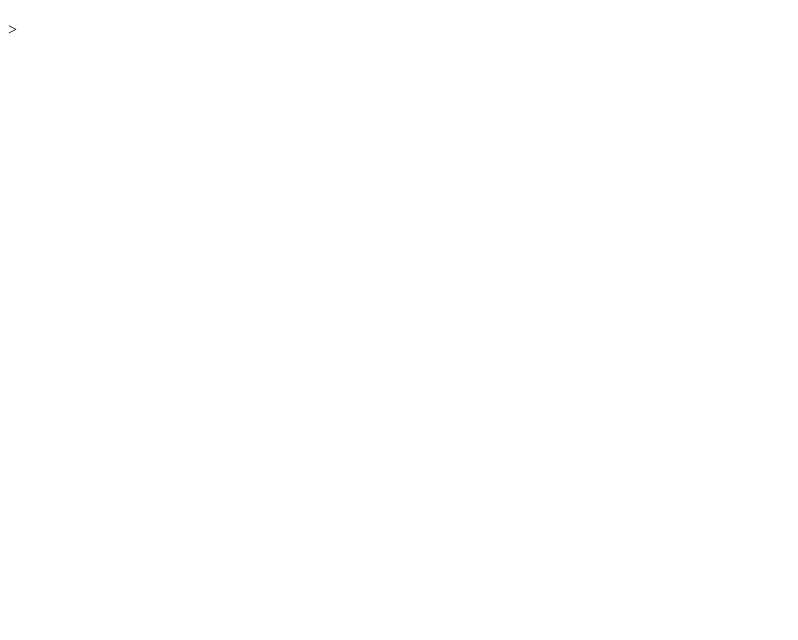
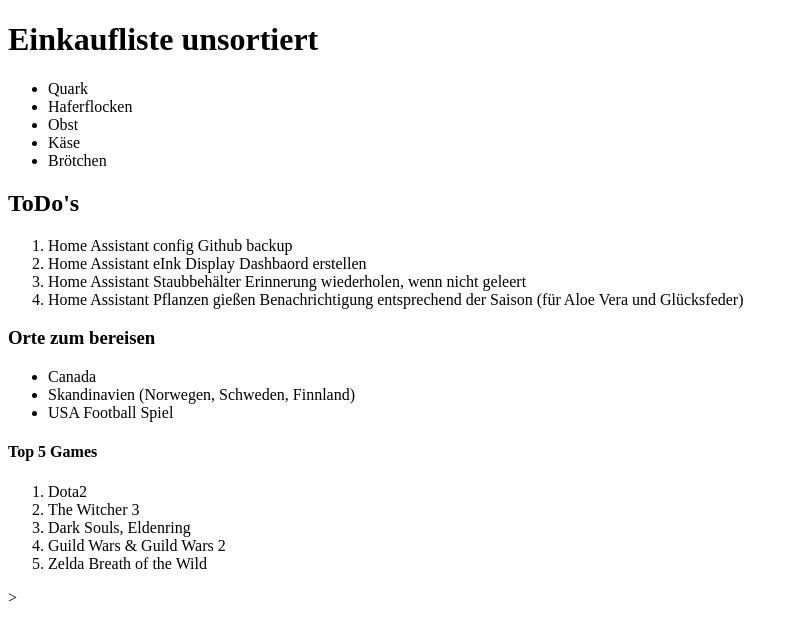
Before and after one commit to Bene-33/the-Odin-Project, a plain HTML site: page index.html in a window 1280 px wide. Shown: the whole page, without its empty margins (0-798 px from the left). Drawn offline with Linux system fonts and the light colour scheme.

Commit message:
Listen Erstellung in HTML & Listen Übung

```diff
--- a/index.html
+++ b/index.html
@@ -2,9 +2,37 @@
 <html lang ="eng">
     <head>
         <meta charset = "UTF-8">
-        <title>My Titel test2 </title>
+        <title> Listen Übung </title> </title>
     </head>
     <body>
-        <h1> </h1>
+        <h1> Einkaufliste unsortiert</h1>
+            <ul>
+                <li> Quark</li>
+                <li> Haferflocken</li>
+                <li> Obst</li>
+                <li> Käse </li>
+                <li> Brötchen</li>
+            </ul>
+        <h2>ToDo's</h2>
+            <ol>
+                <li>Home Assistant config Github backup</li>
+                <li> Home Assistant eInk Display Dashbaord erstellen </li>
+                <li> Home Assistant Staubbehälter Erinnerung wiederholen, wenn nicht geleert </li>
+                <li> Home Assistant Pflanzen gießen Benachrichtigung entsprechend der Saison (für Aloe Vera und Glücksfeder)</li>
+            </ol>
+        <h3> Orte zum bereisen</h3>
+            <ul>
+                <li>Canada</li>
+                <li>Skandinavien (Norwegen, Schweden, Finnland)</li>
+                <li>USA Football Spiel</li>
+            </ul>
+        <h4> Top 5 Games</h4>
+            <ol>
+                <li> Dota2</li>
+                <li> The Witcher 3</li>
+                <li> Dark Souls, Eldenring</li>
+                <li> Guild Wars & Guild Wars 2</li>
+                <li> Zelda Breath of the Wild</li>
+            </ol>
     </body>
 </html>>
```
Also changed, not shown: html-boilerplate/index.html (+13 -1 lines).
